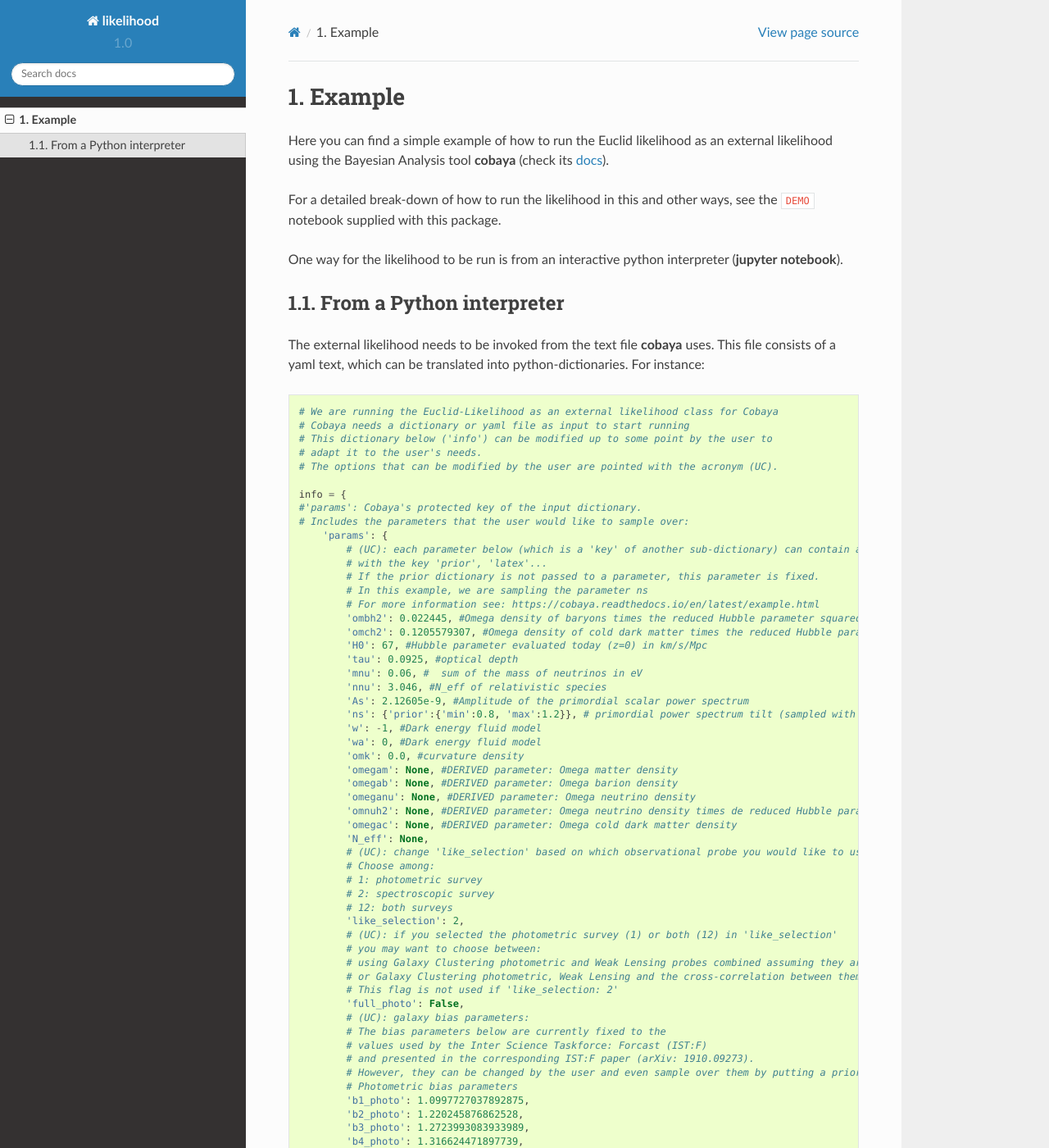
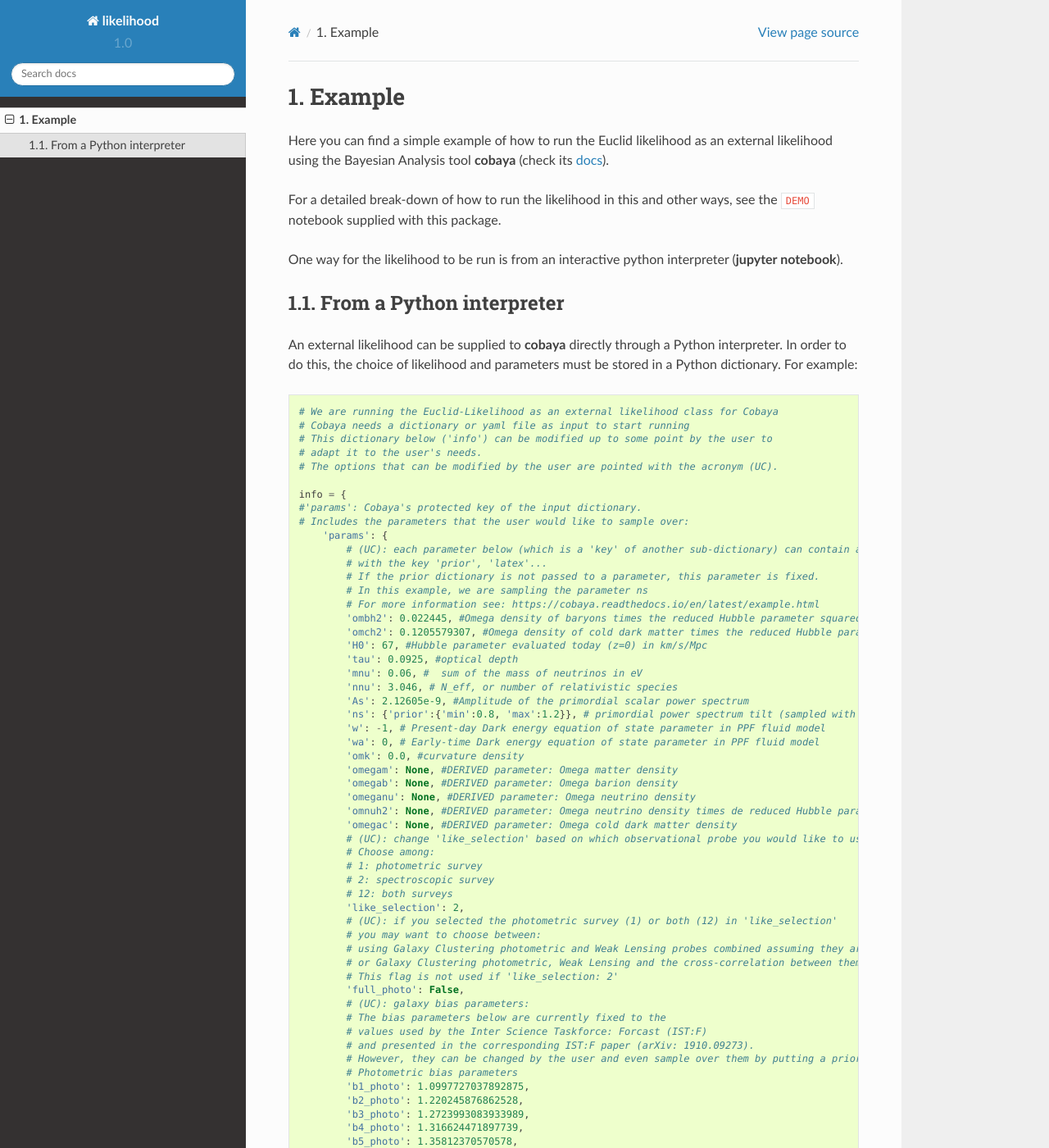
Before and after one commit to testarnyttnamn/testnamemaster, a Sphinx documentation site: the page built from docs/source/example.rst, in a window 1280 px wide and 1400 px high. Shown: the whole window at 82% size. Built offline with Sphinx 7.4.7 and the Read the Docs theme 2.0.0, drawn with Linux system fonts in a browser that asks for light colours; pages that are not in the unit, such as notebooks, are missing from menus; some of the changed text lies outside the part shown.

Commit message:
Bug fix review corrections.

```diff
--- a/docs/source/example.rst
+++ b/docs/source/example.rst
@@ -10,7 +10,7 @@ One way for the likelihood to be run is from an interactive python interpreter (
 From a Python interpreter
 -------------------------
 
-The external likelihood needs to be invoked from the text file **cobaya** uses. This file consists of a yaml text, which can be translated into python-dictionaries. For instance:
+An external likelihood can be supplied to **cobaya** directly through a Python interpreter. In order to do this, the choice of likelihood and parameters must be stored in a Python dictionary. For example:
 
 .. code:: python
 
@@ -34,18 +34,17 @@ The external likelihood needs to be invoked from the text file **cobaya** uses.
             'H0': 67, #Hubble parameter evaluated today (z=0) in km/s/Mpc
             'tau': 0.0925, #optical depth
             'mnu': 0.06, #  sum of the mass of neutrinos in eV
-            'nnu': 3.046, #N_eff of relativistic species
+            'nnu': 3.046, # N_eff, or number of relativistic species
             'As': 2.12605e-9, #Amplitude of the primordial scalar power spectrum
             'ns': {'prior':{'min':0.8, 'max':1.2}}, # primordial power spectrum tilt (sampled with an uniform prior)
-            'w': -1, #Dark energy fluid model
-            'wa': 0, #Dark energy fluid model
+            'w': -1, # Present-day Dark energy equation of state parameter in PPF fluid model
+            'wa': 0, # Early-time Dark energy equation of state parameter in PPF fluid model
             'omk': 0.0, #curvature density
             'omegam': None, #DERIVED parameter: Omega matter density
             'omegab': None, #DERIVED parameter: Omega barion density
             'omeganu': None, #DERIVED parameter: Omega neutrino density
             'omnuh2': None, #DERIVED parameter: Omega neutrino density times de reduced Hubble parameter squared
             'omegac': None, #DERIVED parameter: Omega cold dark matter density
-            'N_eff': None,
             # (UC): change 'like_selection' based on which observational probe you would like to use.
             # Choose among:
             # 1: photometric survey
@@ -89,9 +88,9 @@ The external likelihood needs to be invoked from the text file **cobaya** uses.
         # ATTENTION: If you have CAMB/CLASS already installed and
         # you are not using the likelihood conda environment
         # or option (2) in cell (3) (Cobaya modules), you can add an extra key called 'path' within the camb dictionary
-        # to point to your already installed CAMB code
+        # to point to your already installed CAMB code:
         'theory': {'camb':
-                   {'stop_at_error': True,
+                   {'stop_at_error': True, #'path': 'path/to/camb',
                     'extra_args':{'num_massive_neutrinos': 1,
                                   'dark_energy_model': 'ppf'}}},
         #'sampler': Cobaya's protected key of the input dictionary.
@@ -133,7 +132,7 @@ The external likelihood needs to be invoked from the text file **cobaya** uses.
 
 The dictionary above has several  *keys*:
 
-- A ``params`` key: parameters that are going to be explored (or derived). Most of the time, these will be computed from the ``theory`` code (i.e: **CAMB**). If sampled, you can choose their ``prior``, the Latex label for them that will be used in the plots, the reference (``ref``) starting point for the chains (optional), and the initial spread of the MCMC covariance matrix (``proposal``).
+- A ``params`` key: parameters that are going to be explored (or derived). Most of the time, these will be computed from the ``theory`` code (i.e: **CAMB** or **CLASS**). If sampled, you can choose their ``prior``, the Latex label for them that will be used in the plots, the reference (``ref``) starting point for the chains (optional), and the initial spread of the MCMC covariance matrix (``proposal``).
 - A ``theory`` key: Boltzmann Solver we want to use (i.e: **CAMB** or **CLASS**) to compute theoretical quantities.
 - A ``sampler`` key: block stating that we will use the ``mcmc`` sampler to explore the prior+likelihood described above, stating the maximum number of samples used, how many initial samples to ignore, and that we will sequentially refine our initial guess for a covariance matrix. Another samplers such as **polychord** are accepted.
 - A ``modules`` key: path where your external codes (i.e: **CAMB** or **polychord**) are installed. If they are not installed using the structure **cobaya** automatically creates when using automatic installation, you can give particular paths to each of the codes in the corresponding *key*.
```
Also changed, not shown: other parts of docs/source/example.rst (+3 -3 lines), 1 other file.
